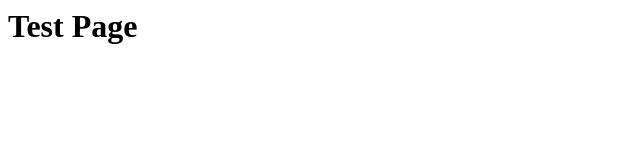
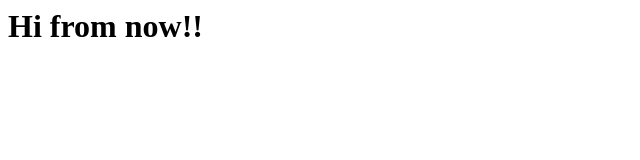
Before and after one commit to figo2001/figo2001.github.io, a plain HTML site: page index.html in a window 1280 px wide. Shown: the whole page, without its empty margins (0-640 px from the left). Drawn offline with Linux system fonts and the light colour scheme.

Commit message:
Update index.html

```diff
--- a/index.html
+++ b/index.html
@@ -1 +1 @@
-<h1>Test Page</h1>
+<h1>Hi from now!!</h1>
```
